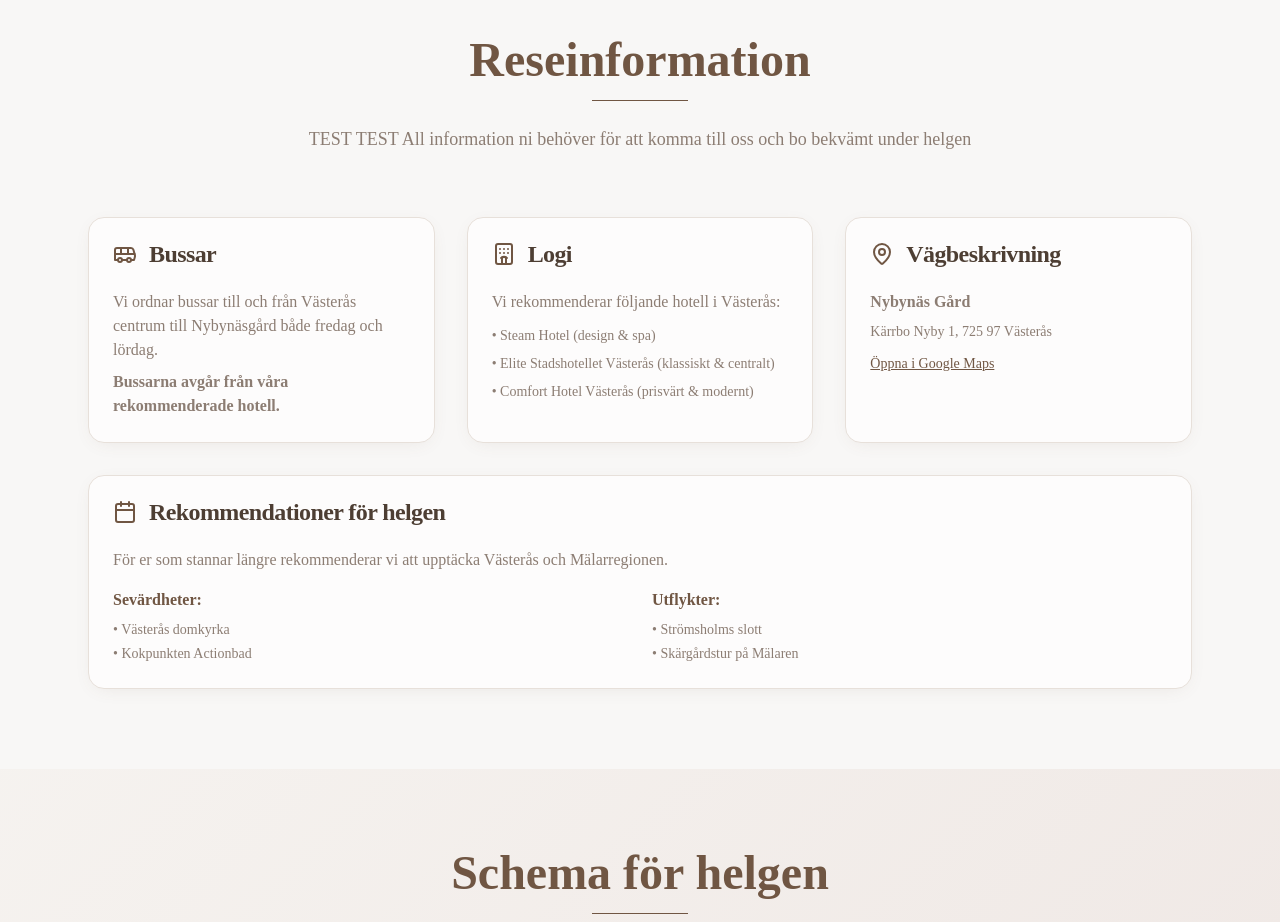
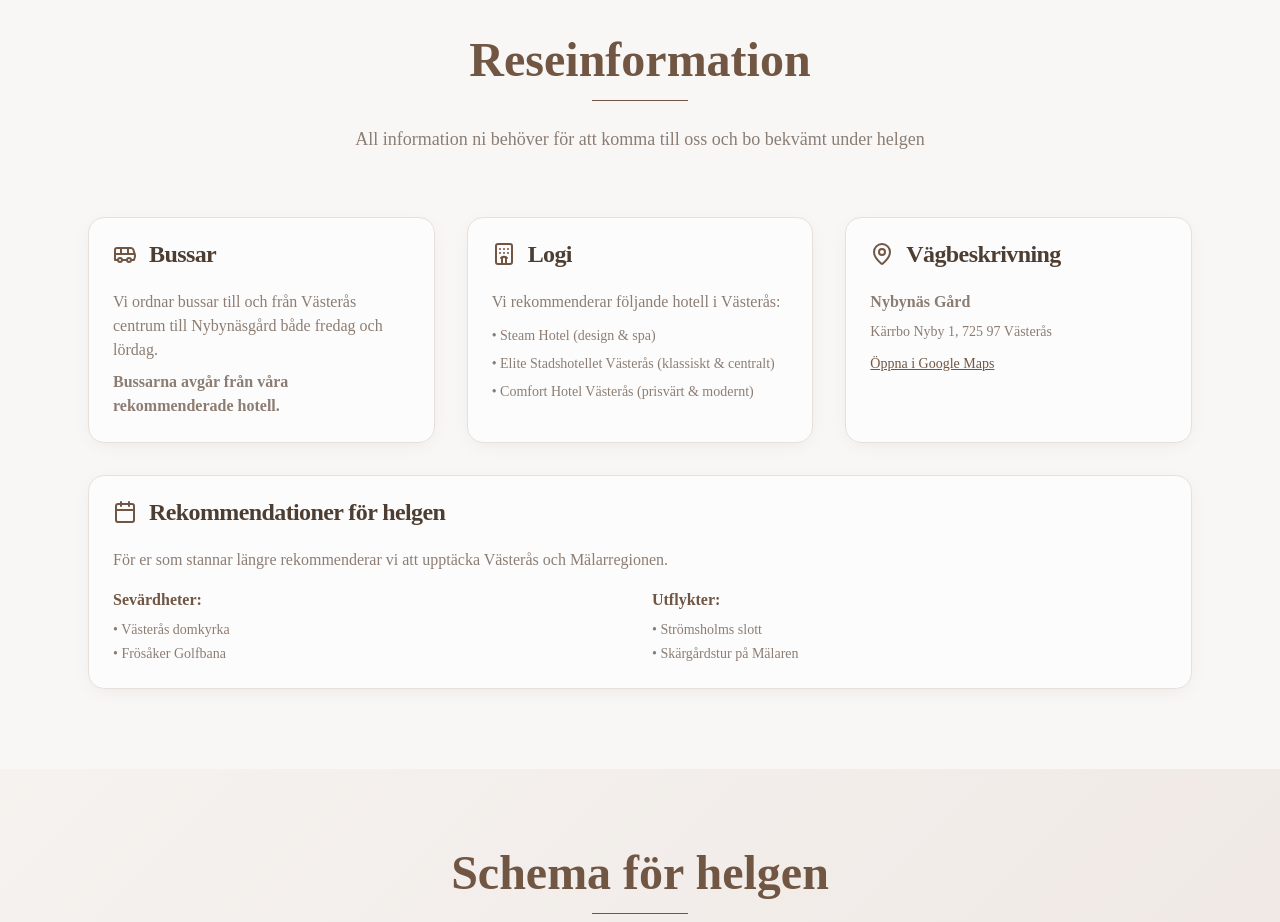
Before and after one commit to KiarashKiani/falk-kiani-celebrate, a React (Vite) app: page / in a window 1280 px wide. Shown: the part 1260-2182 px from the top of the page. Built offline with nearby package versions, Linux system fonts and the light colour scheme.

Commit message:
Code edited in Lovable Code Editor
Edited UI in Lovable

```diff
--- a/src/components/TravelInfo.tsx
+++ b/src/components/TravelInfo.tsx
@@ -11,7 +11,7 @@ const TravelInfo = () => {
           </h2>
           <div className="w-24 h-px bg-primary mx-auto mb-6"></div>
           <p className="font-serif text-lg text-muted-foreground max-w-2xl mx-auto">
-            TEST TEST All information ni behöver för att komma till oss och bo bekvämt under helgen
+            All information ni behöver för att komma till oss och bo bekvämt under helgen
           </p>
         </div>
 
@@ -80,7 +80,7 @@ const TravelInfo = () => {
                   <h4 className="font-semibold text-primary mb-2">Sevärdheter:</h4>
                   <ul className="space-y-1 text-sm">
                     <li>• Västerås domkyrka</li>
-                    <li>• Kokpunkten Actionbad</li>
+                    <li>• Frösåker Golfbana</li>
                   </ul>
                 </div>
                 <div>
```
